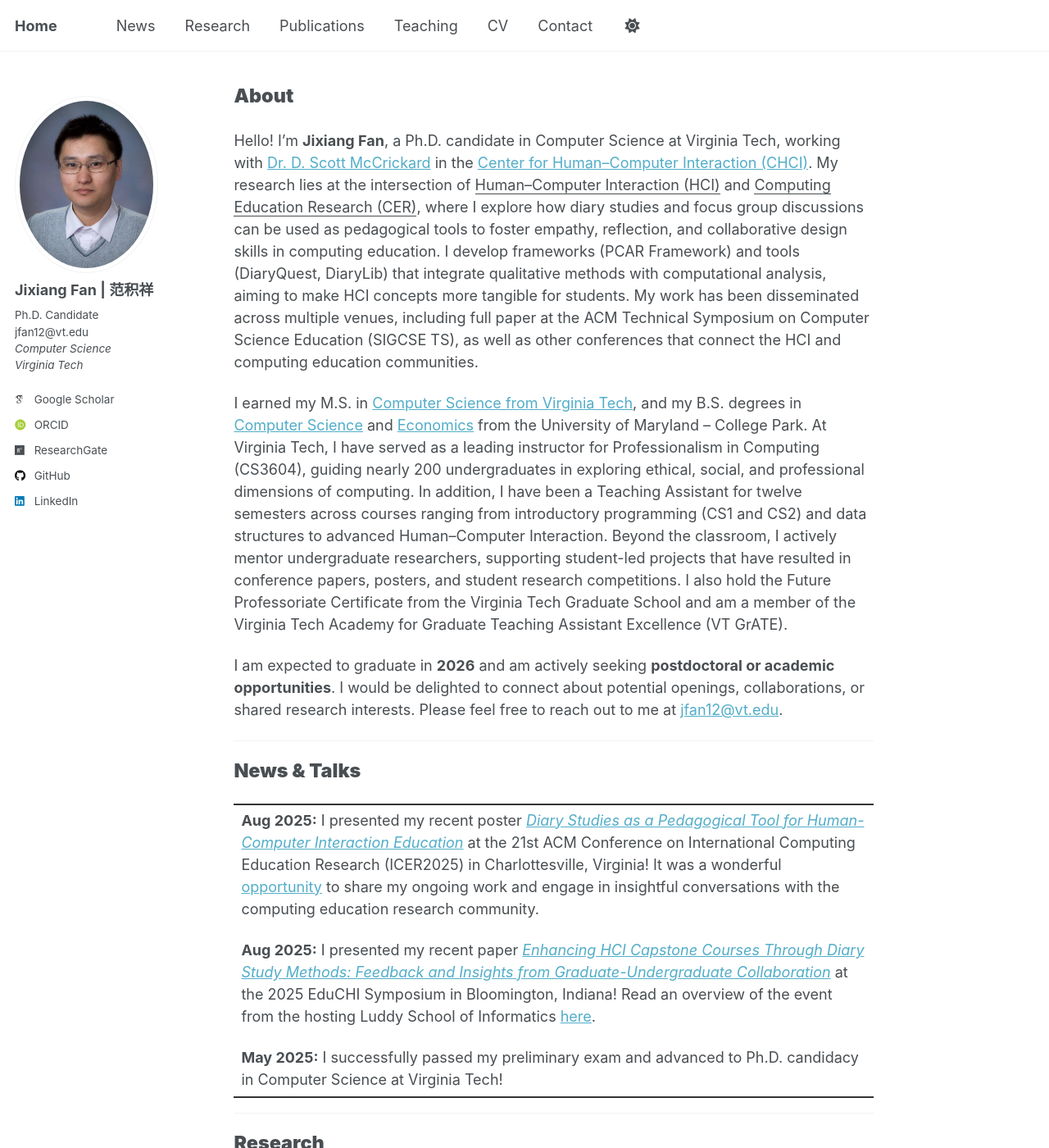
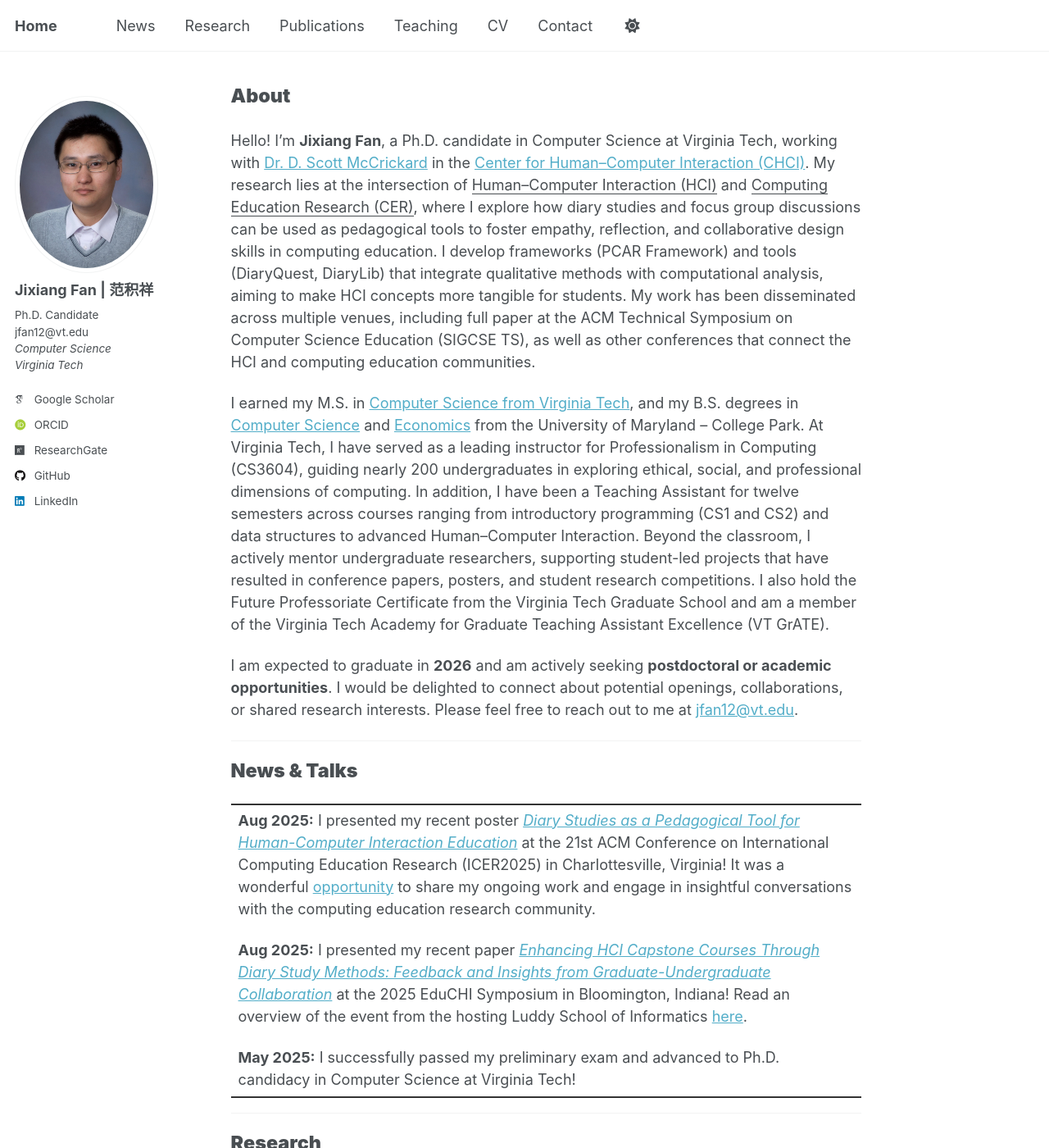
Before and after one commit to JixiangFan/web, a Jekyll site: the page built from _pages/about.md, in a window 1280 px wide and 1400 px high. Shown: the whole window at 82% size. Built offline with Jekyll 4.4.1, drawn with Linux system fonts in a browser that asks for light colours; some web fonts are replaced.

Commit message:
Update _page.scss

```diff
--- a/_sass/layout/_page.scss
+++ b/_sass/layout/_page.scss
@@ -7,7 +7,7 @@
   @include clearfix;
   margin-top: 2em;
   padding-left: 1em;
-  //padding-right: 1em;
+  padding-right: 1em;
   animation: intro 0.3s both;
   animation-delay: 0.35s;
 
```
